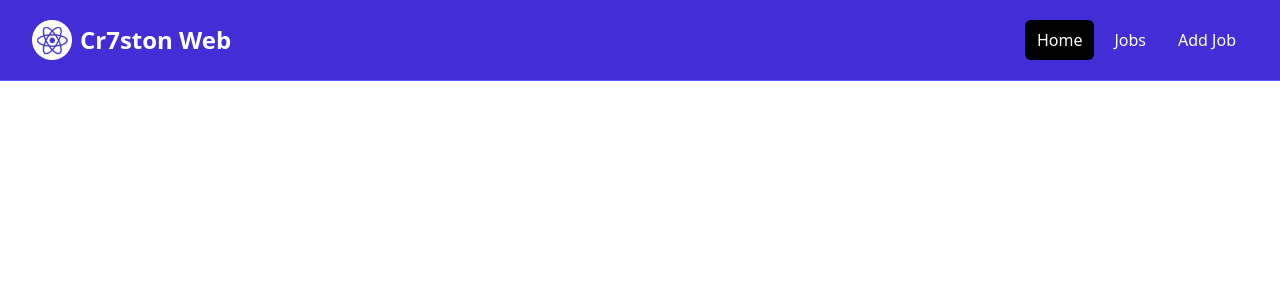
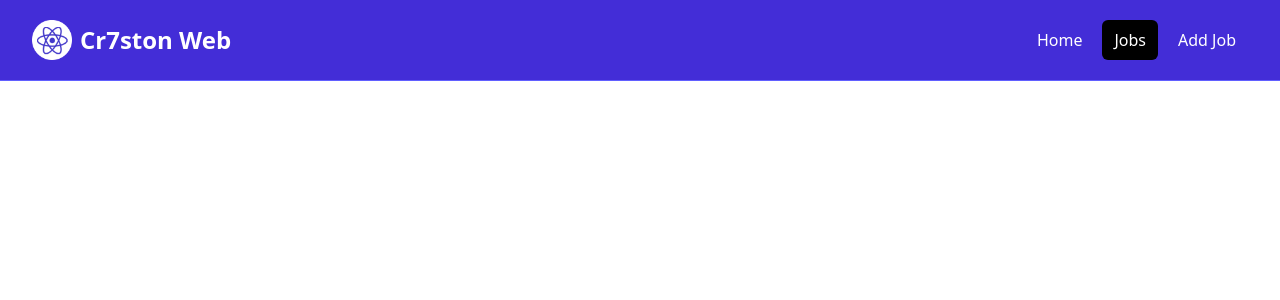
Before and after one commit to cr7st74n/reach-crash, a React (Vite) app: page /jobs in a window 1280 px wide. Shown: the top 300 px of the page. Built offline with nearby package versions, Linux system fonts and the light colour scheme.

Commit message:
adding linkClass

```diff
--- a/src/App.jsx
+++ b/src/App.jsx
@@ -3,6 +3,7 @@
 import HomePage from "./Pages/HomePage";
 import MainLayout from "./Layouts/MainLayout";
 import JobsPage from "./Pages/JobsPage";
+import NotFoundPage from "./Pages/NotfoundPage";
 
 const router = createBrowserRouter(
 
@@ -11,6 +12,7 @@
     <Route index element= {<HomePage/>} />)
     <Route path = '/jobs' element= {<JobsPage/>} />
     <Route path = '/add-job' element= {<JobsPage/>} />
+    <Route path = '/*' element= {<NotFoundPage/>} />
   </Route>
   )
 );
--- a/src/components/Navbar.jsx
+++ b/src/components/Navbar.jsx
@@ -1,7 +1,10 @@
 import Logo from "../assets/images/logo.png";
-import {Link} from 'react-router-dom';
+import {NavLink} from 'react-router-dom';
 
 const Navbar = () => {
+
+  const linkClass = ({isActive})=> isActive ? 'bg-black text-white hover:bg-gray-900 hover:text-white rounded-md px-3 py-2'
+  : 'text-white hover:bg-gray-900 hover:text-white rounded-md px-3 py-2'
   return (
     <div>
       <nav className="bg-indigo-700 border-b border-indigo-500">
@@ -9,7 +12,7 @@
           <div className="flex h-20 items-center justify-between">
             <div className="flex flex-1 items-center justify-center md:items-stretch md:justify-start">
               {/* <!-- Logo --> */}
-              <Link
+              <NavLink
                 className="flex flex-shrink-0 items-center mr-4"
                 to="/"
               >
@@ -17,27 +20,27 @@
                 <span className="hidden md:block text-white text-2xl font-bold ml-2">
                   Cr7ston Web
                 </span>
-              </Link>
+              </NavLink>
               <div className="md:ml-auto">
                 <div className="flex space-x-2">
-                  <Link
+                  <NavLink
                     to="/"
-                    className="text-white bg-black hover:bg-gray-900 hover:text-white rounded-md px-3 py-2"
+                    className={linkClass}
                   >
                     Home
-                  </Link>
-                  <Link
+                  </NavLink>
+                  <NavLink
                     to="/jobs"
-                    className="text-white hover:bg-gray-900 hover:text-white rounded-md px-3 py-2"
+                    className={linkClass}
                   >
                     Jobs
-                  </Link>
-                  <Link
+                  </NavLink>
+                  <NavLink
                     to="/add-job"
-                    className="text-white hover:bg-gray-900 hover:text-white rounded-md px-3 py-2"
+                    className={linkClass}
                   >
                     Add Job
-                  </Link>
+                  </NavLink>
                 </div>
               </div>
             </div>
```
